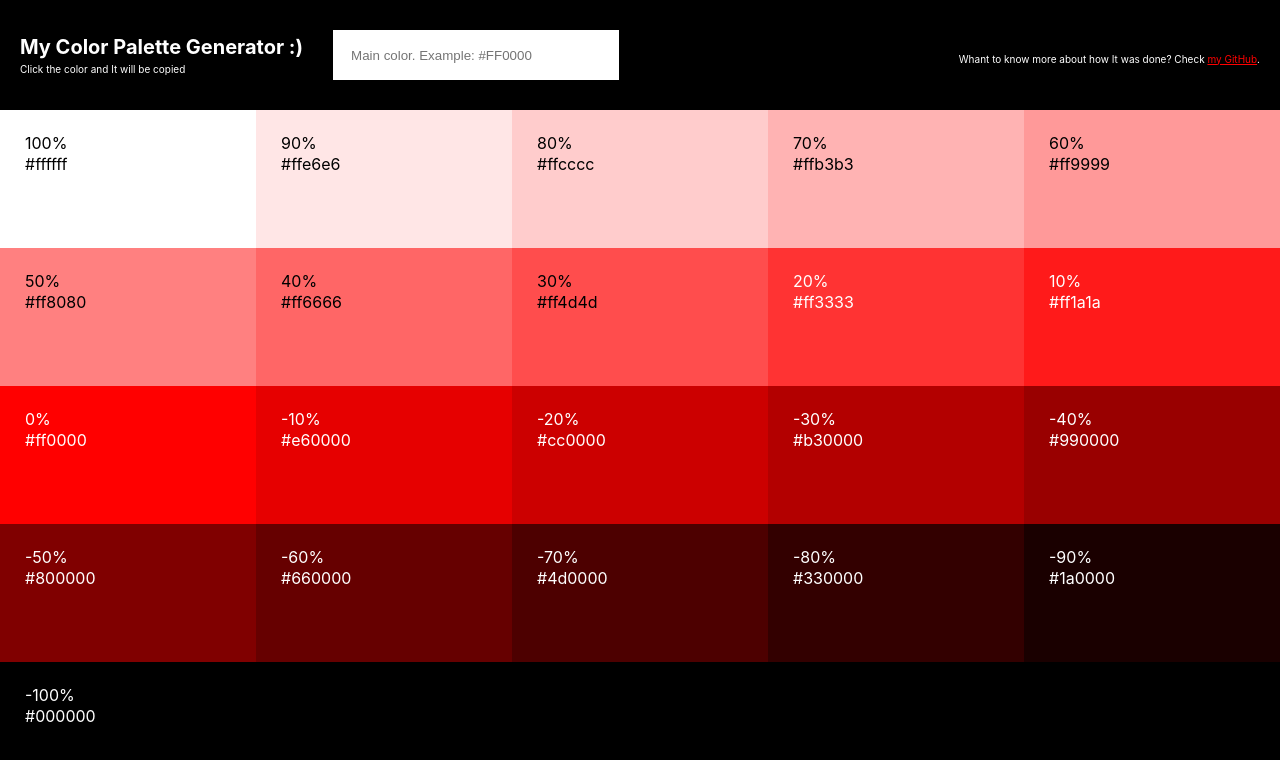
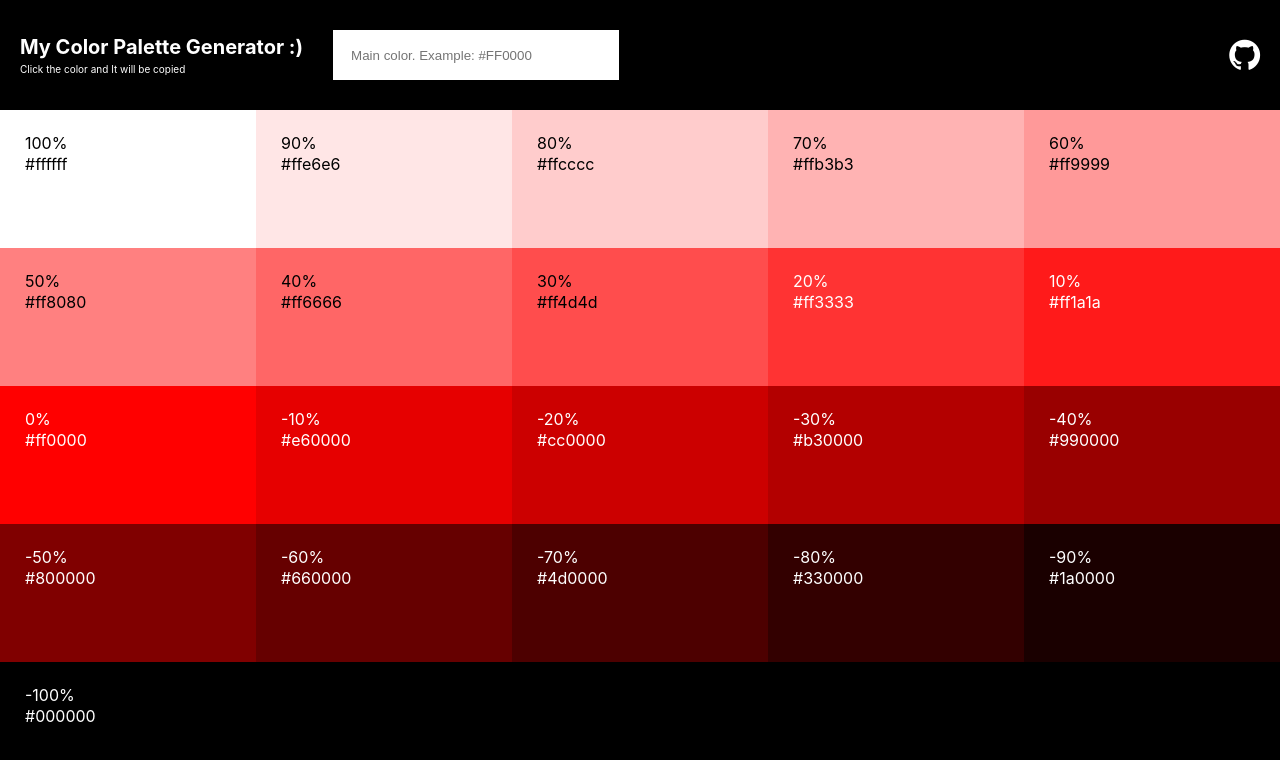
Before and after one commit to luisggc/my-color-palette, a React (Create React App) app: page / in a window 1280 px wide. Shown: the top 760 px of the page. Built offline with nearby package versions, Linux system fonts and the light colour scheme.

Commit message:
GitHub Icon

```diff
--- a/public/index.html
+++ b/public/index.html
@@ -2,14 +2,13 @@
 <html lang="en">
   <head>
     <meta charset="utf-8" />
-    <link rel="icon" href="%PUBLIC_URL%/favicon.ico" />
     <meta name="viewport" content="width=device-width, initial-scale=1" />
     <meta name="theme-color" content="#000000" />
     <meta
       name="description"
       content="Simple color palette generator"
     />
-    <link rel="apple-touch-icon" href="%PUBLIC_URL%/logo192.png" />
+    <link rel="stylesheet" href="https://cdnjs.cloudflare.com/ajax/libs/font-awesome/4.7.0/css/font-awesome.min.css">
     <!--
       manifest.json provides metadata used when your web app is installed on a
       user's mobile device or desktop. See https://developers.google.com/web/fundamentals/web-app-manifest/
--- a/src/App.js
+++ b/src/App.js
@@ -6,7 +6,7 @@ export default function App() {
   const inputEl = useRef(null);
   const [color, setColor] = useState("ff0000");
   const [subdivision, _] = useState(10);
-  const primary_color = useMemo(() => hexToRgb(color), [color]);
+  const primary_color = hexToRgb(color)
 
   const validateAndSetColor = (color) => {
     if (checkValidHex(color)) {
@@ -38,10 +38,7 @@ export default function App() {
           />
         </div>
         <div className="github">
-          <p>
-            Whant to know more about how It was done? Check{" "}
-            <a href="https://github.com/luisggc/my-color-palette">my GitHub</a>.
-          </p>
+            <a href="https://github.com/luisggc/my-color-palette"><i class="fa fa-github" style={{fontSize: 36}}></i></a>
         </div>
       </header>
       <div className="palleteList">
--- a/src/index.css
+++ b/src/index.css
@@ -103,8 +103,8 @@ section {
 }
 body {
   line-height: 1;
-  font-family: -apple-system, BlinkMacSystemFont, "Segoe UI", Roboto, Oxygen,
-    Ubuntu, Cantarell, "Open Sans", "Helvetica Neue", sans-serif;
+  font-family: -apple-system, BlinkMacSystemFont, "Segoe UI", Roboto, Oxygen, Ubuntu, Cantarell,
+    "Open Sans", "Helvetica Neue", sans-serif;
   background-color: #f1f5f8;
 }
 ol,
@@ -142,11 +142,11 @@ header {
   flex-wrap: wrap;
 }
 
-header h1{
+header h1 {
   font-size: 20px;
   font-weight: bold;
 }
-header p{
+header p {
   margin-top: 7px;
   font-size: 10px;
 }
@@ -166,9 +166,8 @@ header .github {
 }
 
 header .github a {
-  color: red;
+  color: white;
 }
-
 
 .palleteList {
   display: flex;
```
